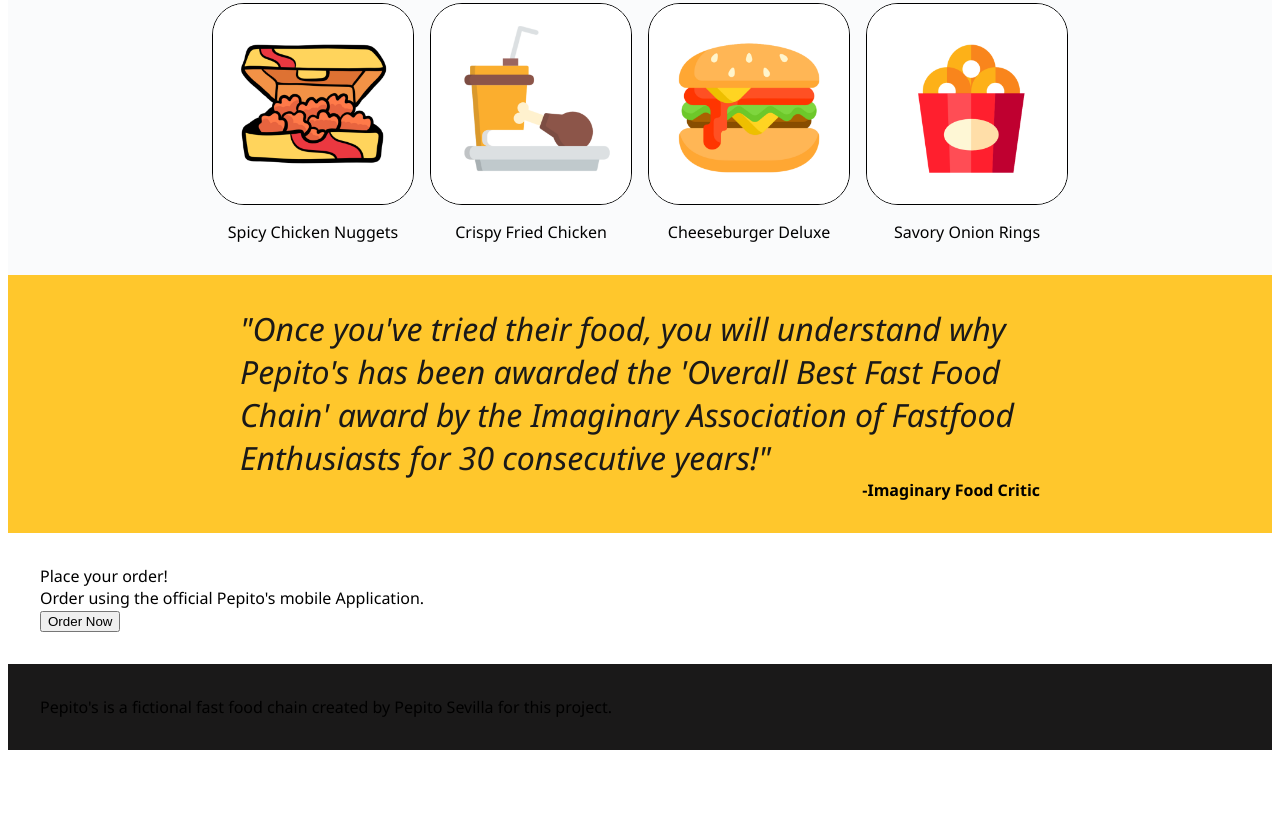
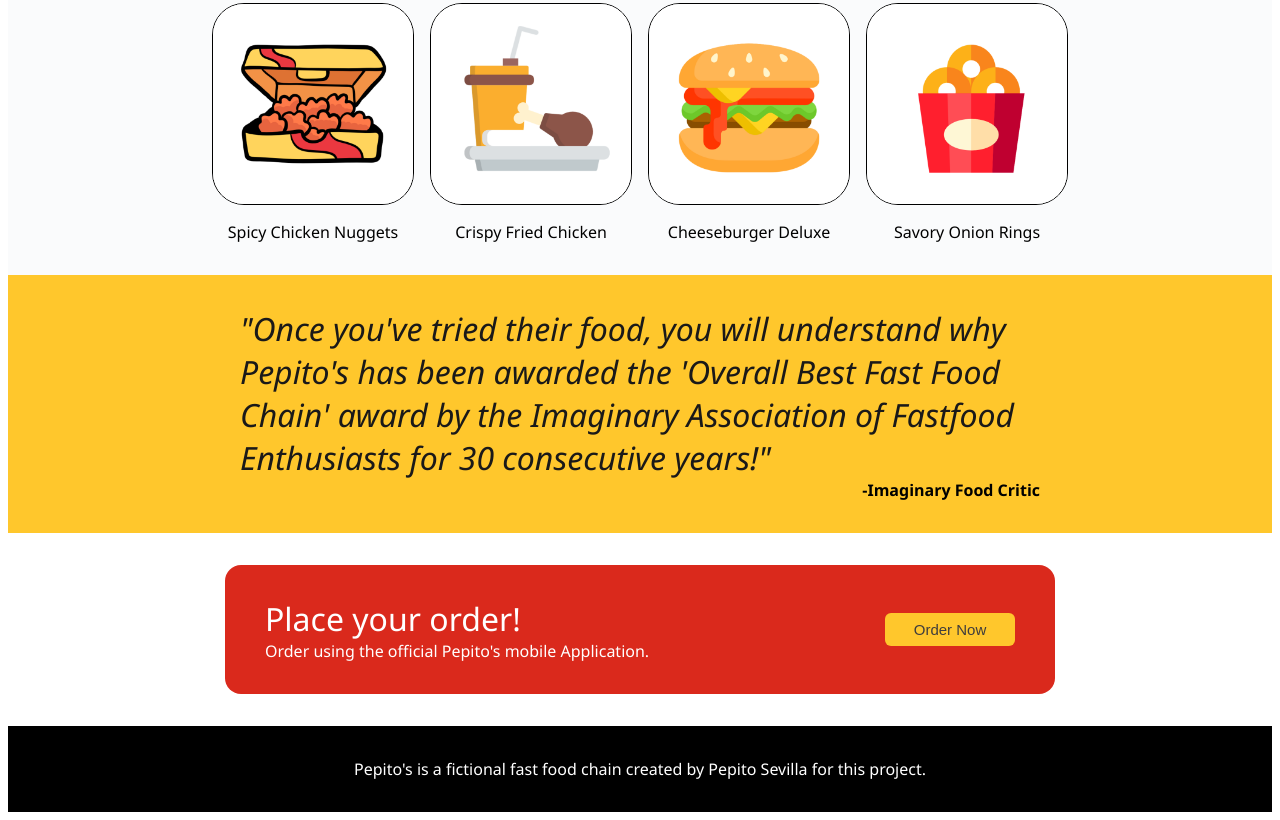
Before and after one commit to pepitovsevilla/odin-landing-page, a plain HTML site: page index.html in a window 1280 px wide. Shown: the part 614-1434 px from the top of the page. Before the commit the page ends 1372 px from the top, so only its background shows below. Drawn offline with Linux system fonts and the light colour scheme.

Commit message:
Add css styling to call to action section and footer section.

```diff
--- a/css/styles.css
+++ b/css/styles.css
@@ -133,9 +133,39 @@ a {
 
 .call-to-action {
     padding: 32px;
+    display: flex;
+    align-content: center;
+    justify-content: center;
+}
+
+.call-to-action-container {
+    display: flex;
+    background-color: #DA291C;
+    justify-content: space-between;
+    flex: 0 1 auto;
+    width: 750px;
+    padding: 32px 40px;
+    align-items: center;
+    border-radius: 16px;
+}
+
+.call-to-action-message {
+    display: flex;
+    flex-direction: column;
+    color: #ffffff;
+}
+
+.call-to-action-label {
+    font-size: 32px;
+    font-weight: 500;
+
 }
 
 .footer {
     padding: 32px;
-    background-color: #1a1919;
+    background-color: #000000;
+    color: white;
+    display: flex;
+    align-items: center;
+    justify-content: center;
 }
--- a/index.html
+++ b/index.html
@@ -66,13 +66,13 @@
     </div>
 
     <div class="call-to-action">
-        <div class="container">
+        <div class="call-to-action-container">
+            <div class="call-to-action-message">
+                <div class="call-to-action-label">Place your order!</div>
+                <div class="call-to-action-description">Order using the official Pepito's mobile Application.</div>
+            </div>
             <div>
-                <div class="c2a-message">Place your order!</div>
-                <div class="c2a-description">Order using the official Pepito's mobile Application.</div>
-            </div>
-            <div class="order-button2">
-                <button>Order Now</button>
+                <button class="order-button">Order Now</button>
             </div>
         </div>
     </div>
```
